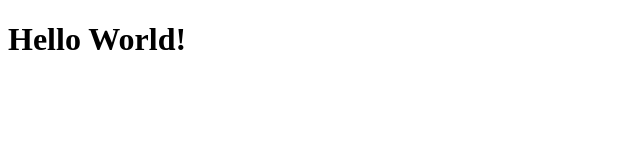
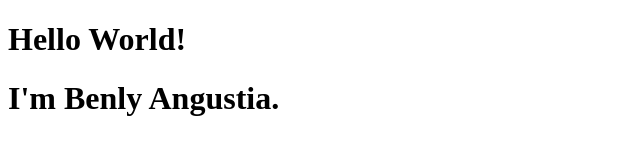
Before and after one commit to Benly123/devtest, a plain HTML site: page index.html in a window 1280 px wide. Shown: the whole page, without its empty margins (0-640 px from the left). Drawn offline with Linux system fonts and the light colour scheme.

Commit message:
minor change

```diff
--- a/index.html
+++ b/index.html
@@ -7,5 +7,6 @@
 </head>
 <body>
     <h1>Hello World!</h1>
+    <h1>I'm Benly Angustia.</h1>
 </body>
 </html>
```
